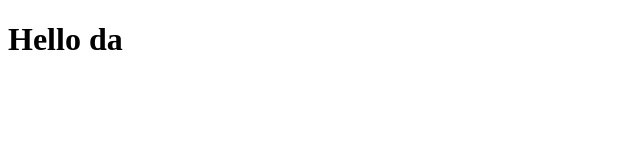
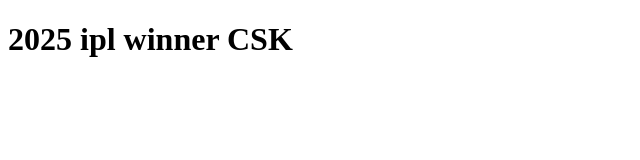
Before and after one commit to Balamurugan315/stunning-winner, a plain HTML site: page index.html in a window 1280 px wide. Shown: the whole page, without its empty margins (0-640 px from the left). Drawn offline with Linux system fonts and the light colour scheme.

Commit message:
second commit

```diff
--- a/index.html
+++ b/index.html
@@ -6,6 +6,6 @@
     <title>Document</title>
 </head>
 <body>
-    <h1>Hello da</h1>
+    <h1>2025 ipl winner CSK </h1>
 </body>
 </html>
```
